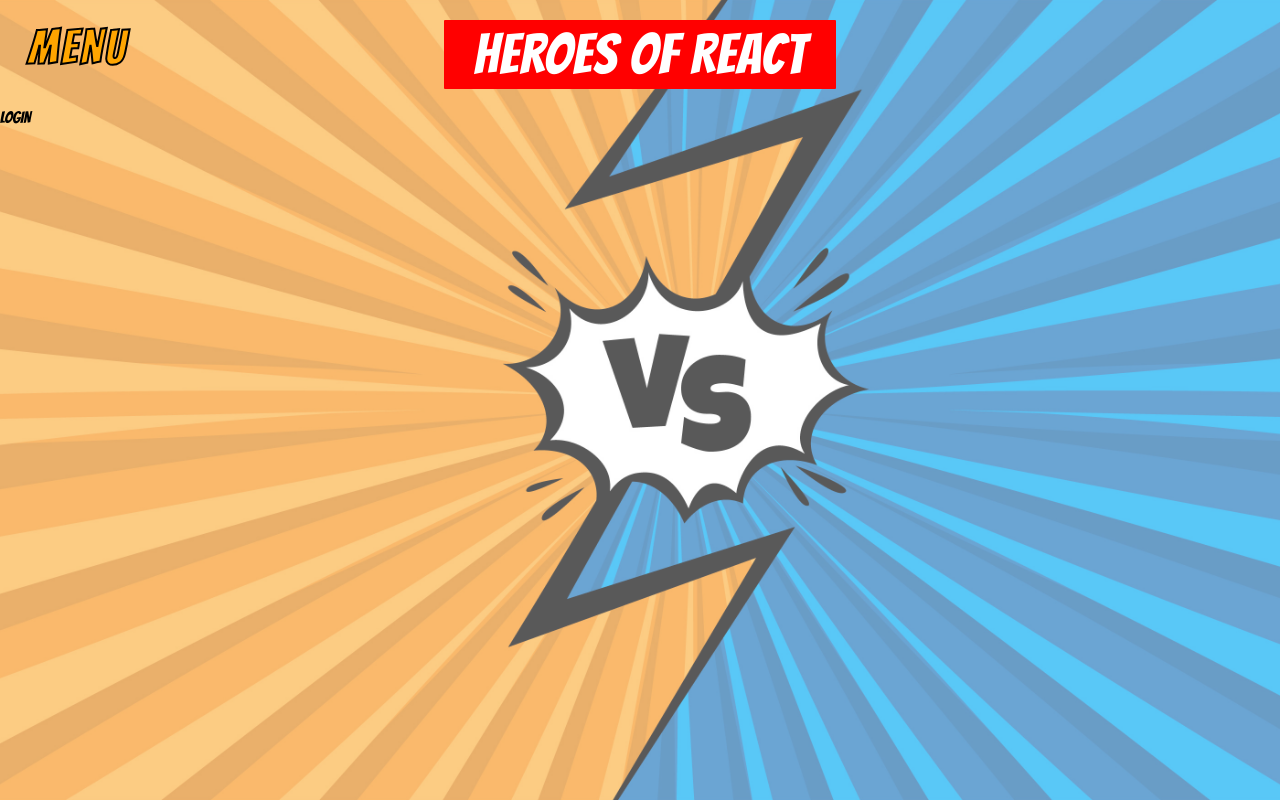
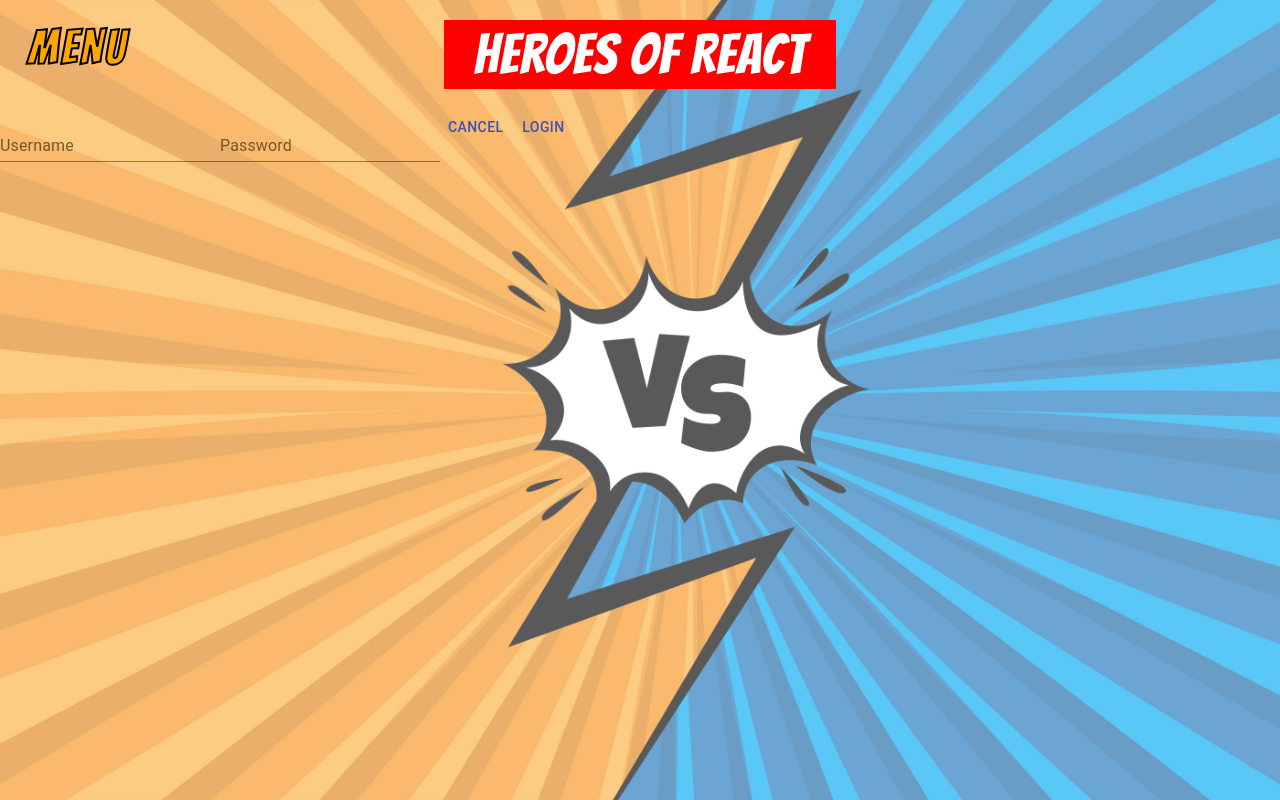
Before and after one commit to Gsuscc/react-heroes2.0, a React (Create React App) app: page /login in a window 1280 px wide. Built offline with nearby package versions, Linux system fonts and the light colour scheme.

Commit message:
base login

```diff
--- a/src/App.js
+++ b/src/App.js
@@ -3,6 +3,7 @@ import { BrowserRouter as Router, Switch, Route } from "react-router-dom";
 import HeroList from './components/HeroList';
 import Header from './components/header/Header';
 import Menu from './components/menu/Menu';
+import Login from './components/login/Login'
 
 const App = () => {
 
@@ -15,7 +16,7 @@ const App = () => {
           <HeroList />
         </Route>
         <Route path="/login">
-          <div>LOGIN</div>
+          <Login/>
         </Route>
         <Route path="/hero" component={null} />
       </Switch>
--- /dev/null
+++ b/src/components/login/Login.js
@@ -0,0 +1,62 @@
+import React, {useState} from 'react'
+import TextField from '@material-ui/core/TextField';
+import Button from '@material-ui/core/Button';
+import axios from 'axios';
+
+
+export default function Login() {
+
+    const [username, setUsername] = useState("");
+    const [password, setPassword] = useState("");
+    const headers = {
+        "Access-Control-Allow-Origin": "*",
+      }
+
+    const handleClick = (e) =>{
+        axios.post('http://localhost:8762/api/auth/login',{
+        email: username,
+        password: password
+      }).then((response)=>{
+        console.log(response)
+        onClose()
+      }).catch((err) => {
+        console.log(err);
+      })
+    }
+
+    const onClose = (e) => {
+        setUsername(null);
+        setPassword(null);
+    }
+
+    return (
+        <div>
+            <TextField
+                margin="dense"
+                id="name"
+                label="Username"
+                type="username"
+                onChange={(event) => setUsername(event.target.value)}
+                value={username}
+                autoComplete="off"
+            />
+            <TextField
+                margin="dense"
+                id="name"
+                label="Password"
+                type="password"
+                onChange={(event) => setPassword(event.target.value)}
+                value={password}
+            />
+            <Button onClick={onClose} color="primary">
+            Cancel
+          </Button>
+          {/* <Button onClick={handleRegisterClick} color="primary">
+            Register
+          </Button> */}
+          <Button onClick={handleClick} color="primary">
+            Login
+          </Button>
+        </div>
+    )
+}
```
Also changed, not shown: 1 other file (tests, documents, lock files or other folders).
